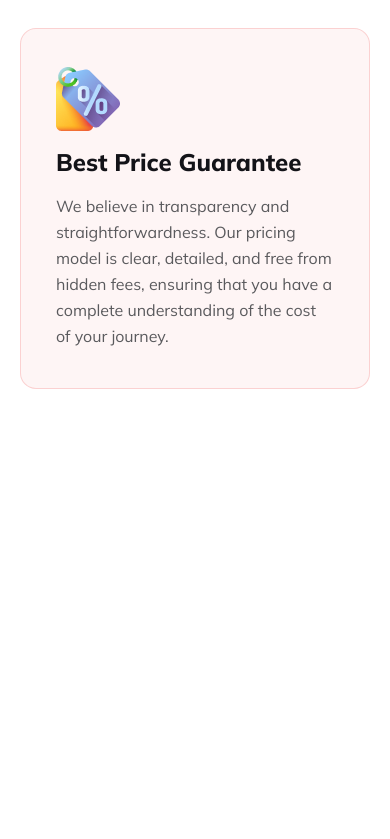
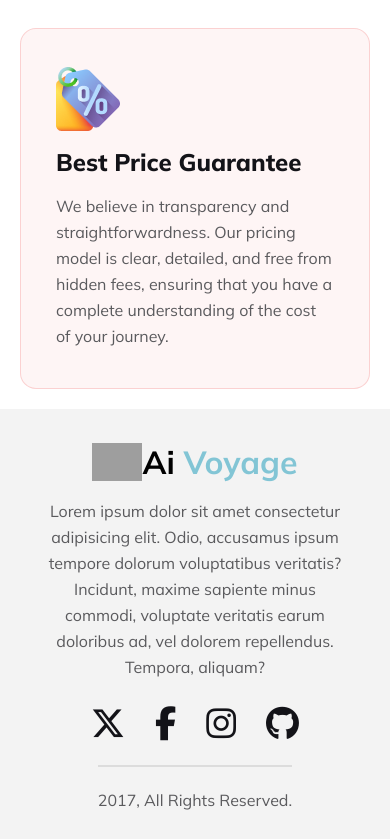
Before and after one commit to nekokaito/AiVoyage, a plain HTML site: page index.html in a window 390 px wide. Shown: the part 5207-6046 px from the top of the page. Before the commit the page ends 5616 px from the top, so only its background shows below. Drawn offline with Linux system fonts and the light colour scheme; grey boxes are pictures that could not be loaded.

Commit message:
footer section with responsive

```diff
--- a/index.html
+++ b/index.html
@@ -125,6 +125,21 @@
         </div>
       </section>
     </main>
-    <footer></footer>
+    <footer>
+      <div class="icon-div">
+        <img src="images/logo.gif" alt="">
+    <h1>Ai <span class="sky-color">Voyage</span></h1>
+    </div>
+    <p>Lorem ipsum dolor sit amet consectetur adipisicing elit. Odio, accusamus ipsum tempore dolorum voluptatibus veritatis? Incidunt, maxime sapiente minus commodi, voluptate veritatis earum doloribus ad, vel dolorem repellendus. Tempora, aliquam?</p>
+    <div class="social-media">
+      <a href=""><i class="fa-brands fa-x-twitter"></i></a>
+      <a href=""><i class="fa-brands fa-facebook-f"></i></a>
+      <a href=""><i class="fa-brands fa-instagram"></i></a>
+      <a href=""><i class="fa-brands fa-github"></i></a>
+    </div>
+    <div class="copyright">
+      <p>2017, All Rights Reserved.</p>
+    </div>
+    </footer>
 </body>
 </html>
--- a/styles/main.css
+++ b/styles/main.css
@@ -4,6 +4,9 @@
   padding: 0;
   margin: 0;
   font-family: Mulish;
+}
+body {
+  margin: 0 auto;
 }
 
 .sky-color {
@@ -45,7 +48,7 @@ nav {
   justify-content: space-around;
   align-items: center;
 }
-nav img {
+.icon-div img {
   width: 3.125rem;
 }
 nav a {
@@ -378,3 +381,41 @@ li {
   border: 1px solid rgba(233, 68, 68, 0.2);
   background: rgba(233, 68, 68, 0.05);
 }
+
+/* Footer Section Styles */
+footer {
+  display: flex;
+  flex-direction: column;
+  justify-content: center;
+  align-items: center;
+  background: rgba(19, 19, 24, 0.05);
+  height: 502px;
+  width: auto;
+}
+footer p {
+  color: #5A5A5D;
+text-align: center;
+font-size: 16px;
+font-style: normal;
+font-weight: 400;
+line-height: 26px;
+margin-bottom: 26px;
+padding: 0 355px;
+}
+.social-media {
+  display: flex;
+  justify-content: space-between;
+  gap: 30px;
+  margin-top: 32px;
+}
+.social-media i {
+  font-size: 34px;
+  color: #131318;
+}
+.copyright {
+  margin-top: 50px;
+  border-top: 2px solid rgba(19, 19, 24, 0.10);
+}
+.copyright p {
+  margin-top: 50px;
+}
--- a/styles/media.css
+++ b/styles/media.css
@@ -101,4 +101,40 @@
 .price {
   height: 289px;
   }
+  footer {
+    margin: 0;
+    padding: 40px;
+   height: 350px;
+  }
+  footer p {
+    color: #5A5A5D;
+  text-align: center;
+  font-size: 16px;
+  font-style: normal;
+  font-weight: 400;
+  line-height: 26px;
+  margin-bottom: 26px;
+  padding: 0;
+  }
+  .social-media {
+    display: flex;
+    justify-content: space-between;
+    gap: 30px;
+    margin-top: 0;
+  }
+  .social-media i {
+    font-size: 34px;
+    color: #131318;
+  }
+  .copyright {
+    margin-top: 25px;
+    border-top: 2px solid rgba(19, 19, 24, 0.10);
+  }
+  .copyright p {
+    margin-top: 20px;
+  }
+  footer .icon-div {
+    margin-top: 33px;
+     margin-bottom: 16px;
+  }
 }
```
